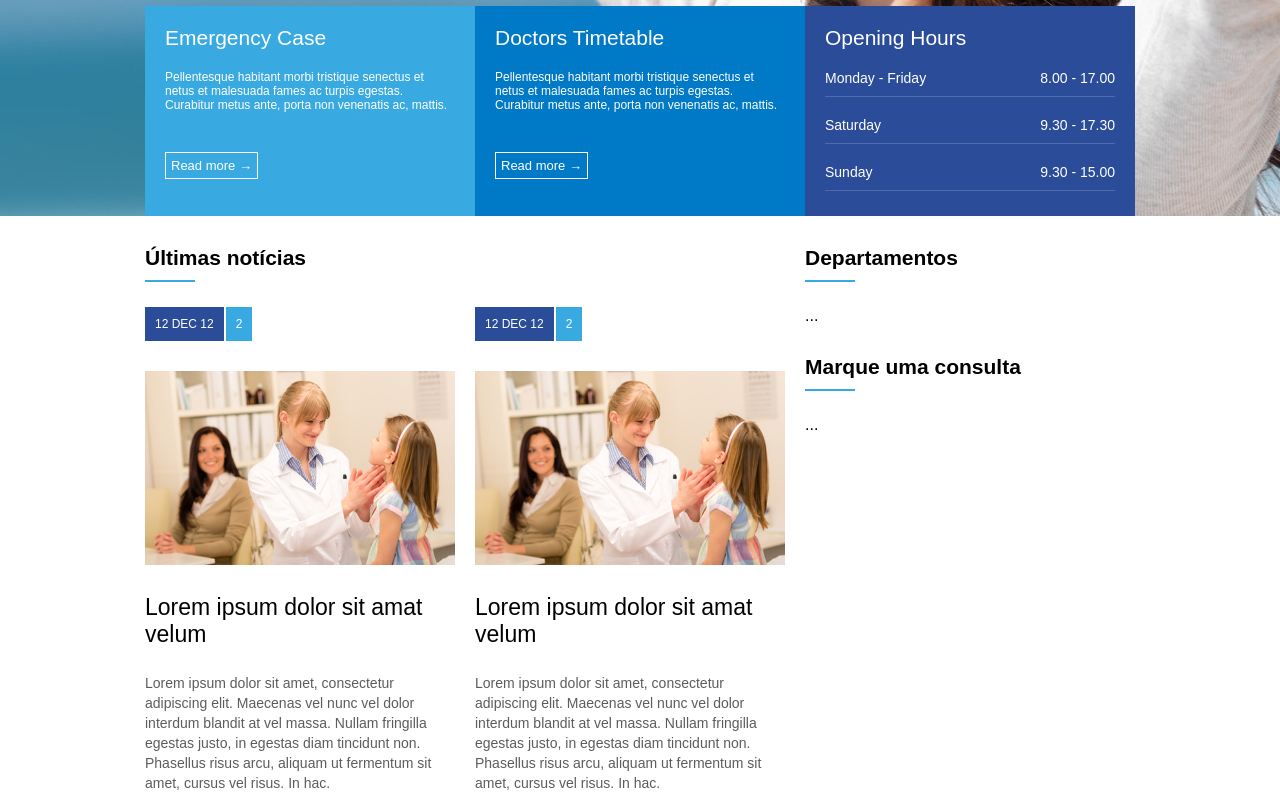
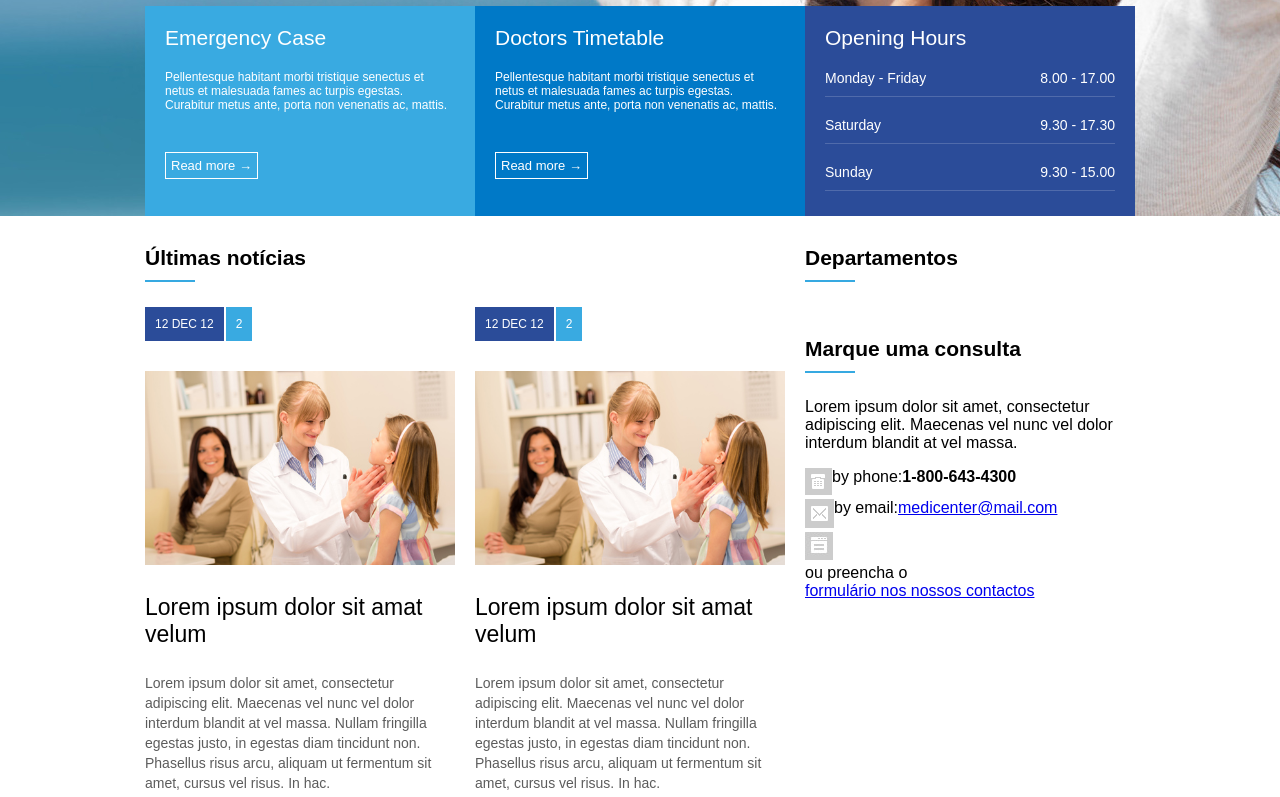
Before and after one commit to ciparthur/projeto-medicenter, a plain HTML site: page index.html in a window 1280 px wide. Shown: the part 574-1371 px from the top of the page. Drawn offline with Linux system fonts and the light colour scheme.

Commit message:
Update index.html

```diff
--- a/index.html
+++ b/index.html
@@ -179,8 +179,13 @@
                             <div class="widget_title_text">Departamentos</div>
                             <div class="widget_title_bar"></div>
 
-                            <div class="widget_body">
-                                ...
+                            <div class="widget_body flex">
+                                <div class="cube"></div>
+                                <div class="cube"></div>
+                                <div class="cube"></div>
+                                <div class="cube"></div>
+                                <div class="cube"></div>
+                                <div class="cube"></div>
                             </div>
                         </div>
                     </div>
@@ -191,7 +196,25 @@
                             <div class="widget_title_bar"></div>
 
                             <div class="widget_body">
-                                ...
+                                <div class="aside-text">
+                                    <p>Lorem ipsum dolor sit amet, consectetur adipiscing elit. Maecenas vel nunc vel dolor interdum blandit at vel massa.</p>
+                                </div>
+
+                                <div class="aside-contatos flex">
+                                    <div class="aside-icon"><img src="./img/telefone.jpg"></div>
+
+                                    <div class="aside-info flex">by phone: <strong>1-800-643-4300</strong></div>
+                                </div>
+                                <div class="aside-contatos flex">
+                                    <div class="aside-icon"><img src="./img/email.jpg"></div>
+
+                                    <div class="aside-info flex">by email: <a href="#">medicenter@mail.com</a></div>
+                                </div>
+                                <div class="aside-contatos flex">
+                                    <div class="aside-icon"><img src="./img/form.jpg"></div>
+
+                                    <div class="aside-info flex">ou preencha o <a href="#">formulário nos nossos contactos</a></div>
+                                </div>
                             </div>
                         </div>
                     </div>
```
